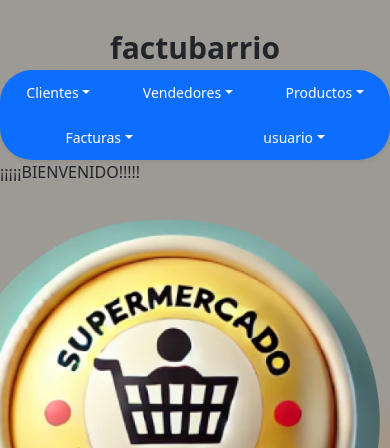
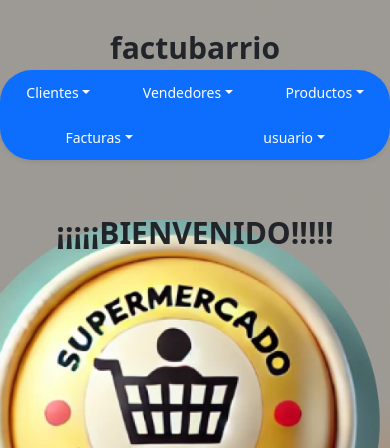
Before and after one commit to elkinvt/factubarrio_python_flask_mvc, a Flask app: page /pagina_principal in a window 390 px wide. Shown: the top 448 px of the page. Run offline with Flask 3, Linux system fonts and the light colour scheme.

Commit message:
se hacen mejoras en los botones

```diff
--- a/src/templates/form_crear_cliente.html
+++ b/src/templates/form_crear_cliente.html
@@ -167,7 +167,7 @@
                 <label for="emailCliente" class="form-label">Email</label>
                 <input type="email" class="form-control form-control-sm" id="emailCliente" name="emailCliente" required>
             </div>
-            <button type="button" class="btn btn-primary" onclick="guardarCliente()">Guardar Cliente</button>
+            <button type="button" class="btn btn-primary form-control-sm" onclick="guardarCliente()">Guardar Cliente</button>
         </form>
     </div>
 
--- a/src/templates/form_crear_producto.html
+++ b/src/templates/form_crear_producto.html
@@ -204,7 +204,7 @@
                 <label for="cantidadStockProducto" class="form-label">Cantidad en Stock</label>
                 <input type="number" class="form-control form-control-sm" id="cantidadStockProducto" required>
             </div>
-            <button type="submit" class="btn btn-primary">Guardar Producto</button>
+            <button type="submit" class="btn btn-primary form-control-sm">Guardar Producto</button>
         </form>
     </div>
 
--- a/src/templates/form_crear_usuario.html
+++ b/src/templates/form_crear_usuario.html
@@ -169,7 +169,7 @@
                 <label for="contrasenaUsuario" class="form-label">Contraseña</label>
                 <input type="password" class="form-control form-control-sm" id="contrasenaUsuario" required>
             </div>
-            <button type="submit" class="btn btn-primary" onclick="guardarUsuario()">Guardar Usuario</button>
+            <button type="submit" class="btn btn-primary form-control-sm" onclick="guardarUsuario()">Guardar Usuario</button>
         </form>
     </div>
 
--- a/src/templates/form_crear_vendedor.html
+++ b/src/templates/form_crear_vendedor.html
@@ -168,7 +168,7 @@
                 <label for="emailVendedor" class="form-label">Email</label>
                 <input type="email" class="form-control form-control-sm" id="emailVendedor" name="emailVendedor" required>
             </div>
-            <button type="submit" class="btn btn-primary">Guardar vendedor</button>
+            <button type="submit" class="btn btn-primary form-control-sm">Guardar vendedor</button>
         </form>
     </div>
     <script>
--- a/src/templates/form_editar_producto.html
+++ b/src/templates/form_editar_producto.html
@@ -216,7 +216,7 @@
                 <input type="text" class="form-control form-control-sm" id="estadoProducto" required readonly>
             </div>
             <div class="d-flex justify-content-center">
-                <button type="submit" class="btn btn-primary">Guardar Cambios</button>
+                <button type="submit" class="btn btn-primary form-control-sm">Guardar Cambios</button>
             </div>
         </form>
 
--- a/src/templates/form_editar_usuario.html
+++ b/src/templates/form_editar_usuario.html
@@ -171,7 +171,7 @@
                     </form>
                 </div>
                 <div class="modal-footer">
-                    <button type="button" class="btn btn-primary" onclick="guardarCambiosUsuario()">Guardar Cambios</button>
+                    <button type="button" class="btn btn-primary form-control-sm" onclick="guardarCambiosUsuario()">Guardar Cambios</button>
                 </div>
             </div>
         </div>
--- a/src/templates/form_ver_vendedor.html
+++ b/src/templates/form_ver_vendedor.html
@@ -144,7 +144,7 @@
         </select>
         <label for="cedulaBuscar" class="form-label">Número de Documento:</label>
         <input type="text" id="cedulaBuscar" placeholder="Ingrese número del documento" class="form-control form-control-sm" onkeypress="handleKeyPress(event)">
-        <button type="button" class="btn btn-primary mt-3 form-control-sm" onclick="buscarVendedor()">Buscar</button>
+        <button type="button" class="btn btn-primary mt-2 " onclick="buscarVendedor()">Buscar</button>
     </div>
 
 
--- a/src/templates/pgprincipal.html
+++ b/src/templates/pgprincipal.html
@@ -59,6 +59,29 @@
             background-color: rgba(255, 255, 255, 0.2);
             border-radius: 8px;
             box-shadow: 0 2px 4px rgba(0,0,0,0.1);
+        }
+
+        .bienvenido {
+            font-size: 100px; /* Tamaño grande para pantallas grandes */
+            font-weight: bold;
+            text-align: center;
+            margin-top: 310px; /* Margen para centrar en pantallas grandes */
+        }
+
+        /* Ajustes para tablets */
+        @media (max-width: 768px) {
+        .bienvenido {
+            font-size: 50px; /* Tamaño de fuente más pequeño */
+            margin-top: 150px; /* Menor margen superior */
+            }
+        }
+
+        /* Ajustes para teléfonos móviles */
+        @media (max-width: 480px) {
+        .bienvenido {
+            font-size: 30px; /* Tamaño de fuente aún más pequeño */
+            margin-top: 50px; /* Menor margen superior */
+            }
         }
 
         .factubarrio {
```
